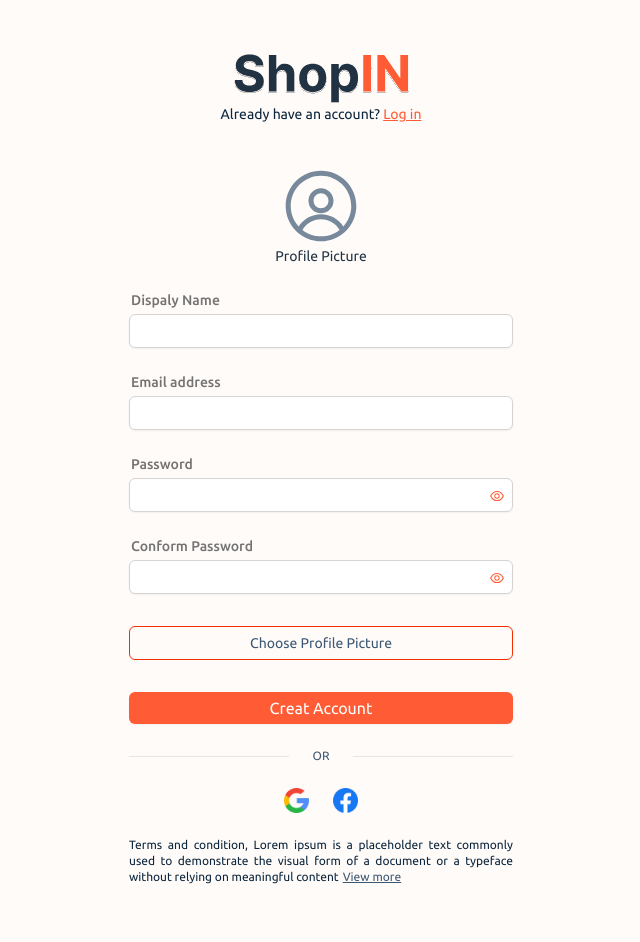
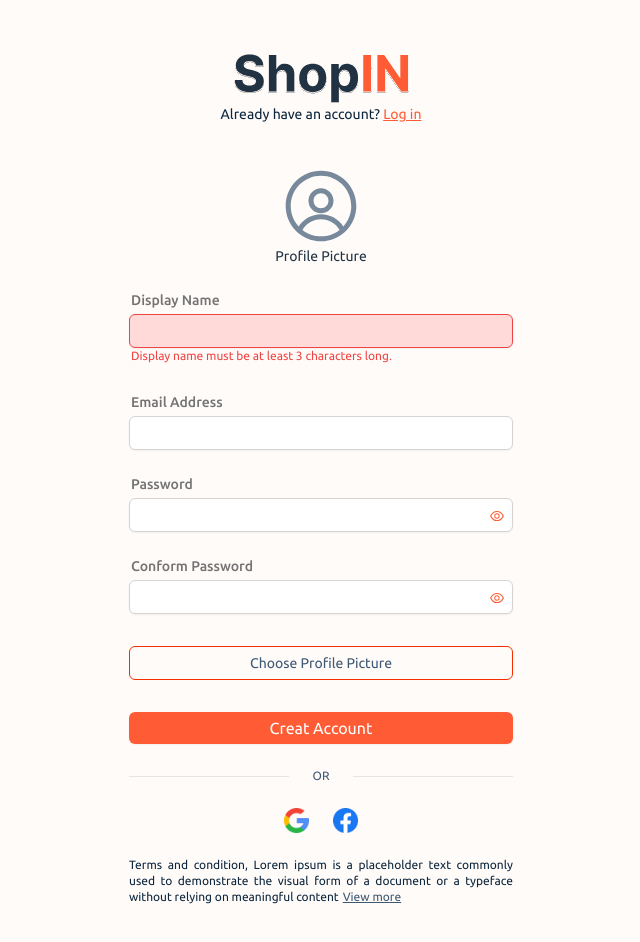
Before and after one commit to aakkss37/MERN-Multivendor-E-Commerce, a React (Vite) app in the folder client/: page /sign-up in a window 1280 px wide. Shown: the top 942 px of the page, without its empty margins (319-959 px from the left). Built offline with nearby package versions, Linux system fonts and the light colour scheme.

Commit message:
Input Text modularized

```diff
--- /dev/null
+++ b/client/src/UI/InputText.tsx
@@ -0,0 +1,89 @@
+import React from "react";
+import styles from "../styles/styles";
+
+interface PropType {
+	name: string;
+	autoComplete?: string;
+	placeholder?: string;
+	required?: boolean;
+	error?: boolean;
+	erroeMsg?: string;
+	value: string;
+	onChange: (name: string, value: string) => void;
+	label: string;
+	lableClassName?: string;
+	inputClassName?: string;
+}
+
+/**
+ * InputText Component
+ *
+ * This component renders a text input field with an optional `label` and `error message`.
+ *
+ * NOTE: Use a `div` to adjust the size of the input field.
+ *
+ * @component
+ * @param {Object} props - The component's props.
+ * @param {string} props.name - The name attribute for the input field.
+ * @param {string} [props.autoComplete] - The autoComplete attribute for the input field (default: "none").
+ * @param {boolean} [props.required] - Indicates whether the input field is required (default: false).
+ * @param {boolean} [props.error] - Indicates whether an error state is present.
+ * @param {string} [props.errorMsg] - The error message to display when an error is present.
+ * @param {string} props.value - The value of the input field.
+ * @param {Function} props.onChange - A callback function to handle changes to the input value.
+ * @param {string} props.label - The label text for the input field.
+ * @param {string} [props.labelClassName] - Additional CSS classes for the label element.
+ * @param {string} [props.inputClassName] - Additional CSS classes for the input element.
+ * @returns {JSX.Element} JSX element representing the InputText component.
+ *
+ * @example
+ * // Example usage of InputText component:
+ * <div className="w-40">
+ * 	<InputText
+ * 	  name="username"
+ * 	  placeholder= "Enter Full Name"
+ * 	  autoComplete="username"
+ * 	  required={true}
+ * 	  error={false}
+ * 	  errorMsg="Username is required"
+ * 	  value={username}
+ * 	  onChange={(name, value) => setUsername(value)}
+ * 	  label="Username"
+ * 	  labelClassName="font-semibold"
+ * 	  inputClassName="font-semibold"
+ * 	/>
+ * </div>
+ */
+const InputText: React.FC<PropType> = (props) => {
+	return (
+		<div>
+			<label
+				htmlFor={props.name}
+				className={`block text-sm font-medium text-neutral-500 pl-[2px] ${props.lableClassName}`}>
+				{props.label}
+			</label>
+			<div className="mt-1">
+				<input
+					type="text"
+					name={props.name}
+					autoComplete={props.autoComplete ?? "none"}
+					required={props.required ?? false}
+					value={props.value}
+					onChange={(e) =>
+						props.onChange(e.target.name, e.target.value)
+					}
+					className={`${
+						props.error ? styles.inputError : styles.inputStyle
+					} ${props.inputClassName}`}
+				/>
+				{props.error && (
+					<p className="text-xs text-red-500 pl-[2px]">
+						{props.erroeMsg}
+					</p>
+				)}
+			</div>
+		</div>
+	);
+};
+
+export default InputText;
--- a/client/src/components/Signup/Signup.tsx
+++ b/client/src/components/Signup/Signup.tsx
@@ -7,6 +7,7 @@
 import { RxAvatar } from "react-icons/rx";
 import { Link } from "react-router-dom";
 import TermsAndCondition from "../../static/TermsAndCondition";
+import InputText from "../../UI/InputText";
 
 interface UserInputType {
 	displayName: string;
@@ -35,7 +36,51 @@
 	const handleUserInput = (name: string, value: string) => {
 		setUserInput((props) => ({ ...props, [name]: value }));
 	};
-	const handleCreateAccount = () => {};
+
+	const validateForm = () => {
+		const emailPattern = /^[a-zA-Z0-9._-]+@[a-zA-Z0-9.-]+\.[a-zA-Z]{2,4}$/;
+		const displayNamePattern = /^[a-zA-Z ]{3,}$/;
+		const passwordPattern =
+			/^(?=.*[A-Za-z])(?=.*\d)(?=.*[@$!%*?&])[A-Za-z\d@$!%*?&]{8,}$/;
+
+		if (!emailPattern.test(userInput.email)) {
+			alert("Please enter a valid email address.");
+			return false;
+		}
+
+		if (userInput.password !== userInput.conformPassword) {
+			alert("Passwords do not match.");
+			return false;
+		}
+
+		if (userInput.displayName.length <= 3) {
+			alert("Display name must be at least 3 characters long.");
+			return false;
+		}
+		if (!displayNamePattern.test(userInput.displayName)) {
+			alert("Only letters, and spaces are allowed.");
+			return false;
+		}
+
+		if (!passwordPattern.test(userInput.password)) {
+			alert(
+				"Password must have at least 8 characters, at least 1 special character, and at least 1 numeric value."
+			);
+			return false;
+		}
+
+		// All validation checks passed
+		return true;
+	};
+
+	const handleCreateAccount = () => {
+		const isValid = validateForm();
+		if (isValid) {
+			// Perform registration logic here
+			// This function will only be called if the form is valid
+			console.log();
+		}
+	};
 	return (
 		<div className="min-h-screen flex flex-col justify-center py-12 sm:px-6 lg:px-8 px-4 ">
 			<div className="mx-auto w-full max-w-sm">
@@ -57,7 +102,6 @@
 				</div>
 				{/* LOGIN FORM */}
 				<form className="my-10 flex flex-col sm:gap-6 gap-2">
-
 					{/* PROFILE PICTURE */}
 					<div className="flex justify-center mt-4">
 						<div className="flex flex-col items-center">
@@ -84,50 +128,34 @@
 
 					{/* DISPLAY NAME INPUT */}
 					<div>
-						<label
-							htmlFor="displayName"
-							className="block text-sm font-medium text-neutral-500 pl-[2px]">
-							Dispaly Name
-						</label>
-						<div className="mt-1">
-							<input
-								type="displayName"
-								name="displayName"
-								autoComplete="none"
-								required
-								value={userInput.displayName}
-								onChange={(e) =>
-									handleUserInput(
-										e.target.name,
-										e.target.value
-									)
-								}
-								className={styles.inputStyle}
-							/>
-						</div>
+						<InputText
+							label="Display Name"
+							name="displayName"
+							autoComplete="none"
+							required={true}
+							error={true}
+							erroeMsg="Display name must be at least 3 characters long."
+							value={userInput.displayName}
+							onChange={(name, value) =>
+								handleUserInput(name, value)
+							}
+						/>
 					</div>
 
 					{/* EMAIL INPUT */}
 					<div>
-						<label
-							htmlFor="email"
-							className="block text-sm font-medium text-neutral-500 pl-[2px]">
-							Email address
-						</label>
 						<div className="mt-1">
-							<input
-								type="email"
+							<InputText
+								label="Email Address"
 								name="email"
 								autoComplete="email"
-								required
+								required={true}
+								error={false}
+								erroeMsg="Display name must be at least 3 characters long."
 								value={userInput.email}
-								onChange={(e) =>
-									handleUserInput(
-										e.target.name,
-										e.target.value
-									)
+								onChange={(name, value) =>
+									handleUserInput(name, value)
 								}
-								className={styles.inputStyle}
 							/>
 						</div>
 					</div>
```
